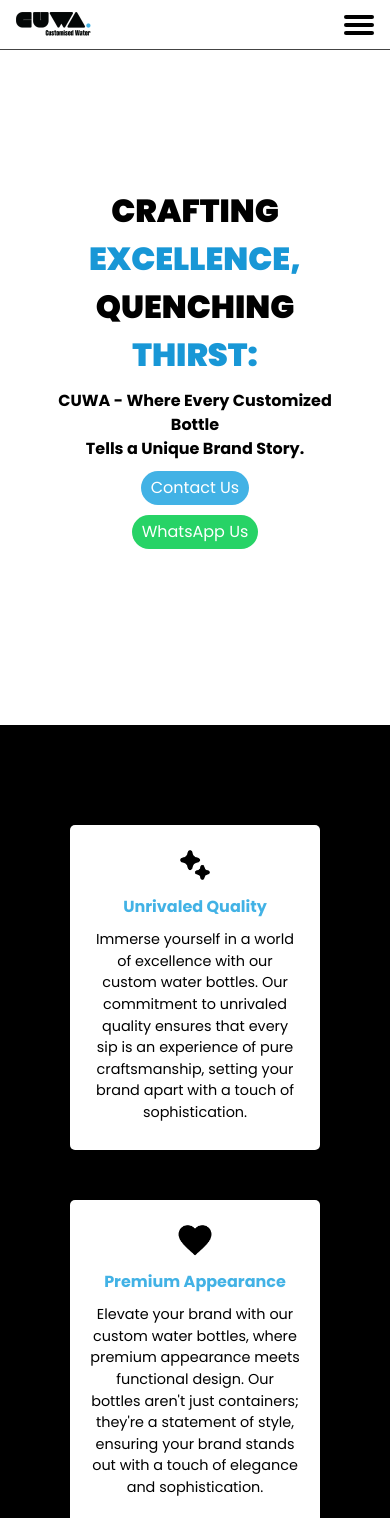
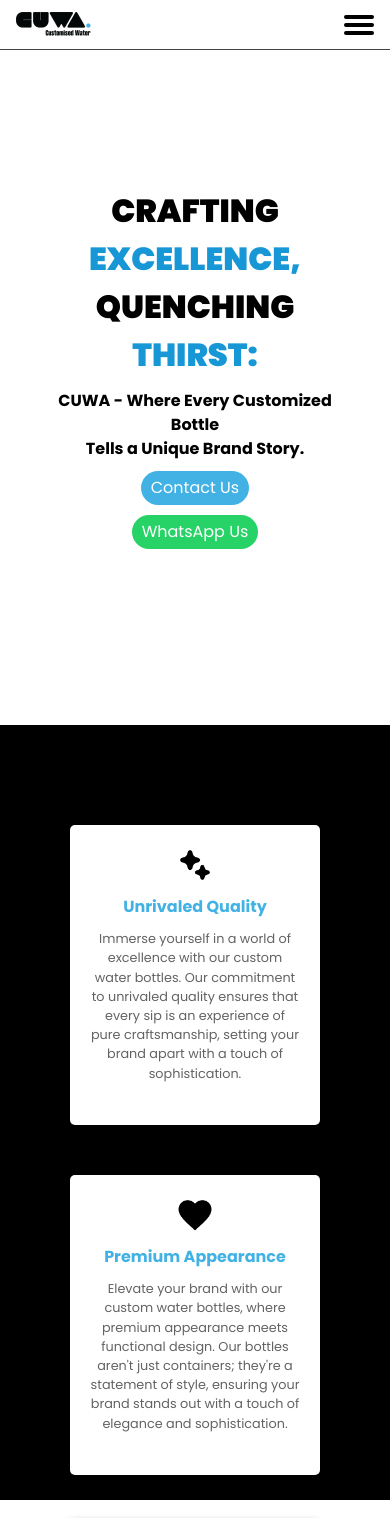
Before and after one commit to joel-roshan/CUWA, a Next.js app in the folder cuwa/: page / in a window 390 px wide. Shown: the top 1518 px of the page. Built offline with nearby package versions, Linux system fonts and the light colour scheme.

Commit message:
more changes

```diff
--- a/cuwa/src/app/about/page.css
+++ b/cuwa/src/app/about/page.css
@@ -26,7 +26,7 @@
 }
 .aboutimg1
 {
-    width: 3000px;
+    width: 2000px;
     height: auto;
 }
 .right
@@ -59,7 +59,7 @@
 }
 .aboutimg2
 {
-    width: 1500px;
+    width: 3000px;
     height: auto;
 }
 @media (max-width:1000px)
--- a/cuwa/src/app/about/page.jsx
+++ b/cuwa/src/app/about/page.jsx
@@ -8,7 +8,7 @@
     <div>
       <div className="about">
         <div className="left">
-            <Image className="aboutimg1" src={Aboutimg} alt="about image"/>
+            <Image className="aboutimg1" src={Missionimg} alt="about image"/>
         </div>
         <div className="right">
           <div className="rightcontainer">
@@ -25,7 +25,7 @@
          </div>
         </div>
         <div className="right">
-            <Image src={Missionimg} className='aboutimg2' alt="about image"/>
+            <Image src={Aboutimg} className='aboutimg2' alt="about image"/>
         </div>
       </div>
     </div>
--- a/cuwa/src/components/feature/feature.css
+++ b/cuwa/src/components/feature/feature.css
@@ -8,8 +8,8 @@
 .cardbody
 {
     width: 300px;
-    height: 370px;
-    border-radius: 10px;
+    height: 330px;
+    border-radius: 15px;
     background-color: white;
     display: flex;
     flex-direction: column;
@@ -20,6 +20,8 @@
     gap: 10px;
     padding:30px 30px;
     box-shadow: 0 0 10px 0 rgba(0,0,0,1);
+    color: #636363;
+    font-size:0.9rem;
 }
 .icon
 {
@@ -38,9 +40,9 @@
     .cardbody
     {
         width: 250px;
-        height: 325px;
+        height: 300px;
         padding: 20px 20px;
-        font-size: 0.9rem;
+        font-size: 0.8rem;
     }
     .icon
     {
```
